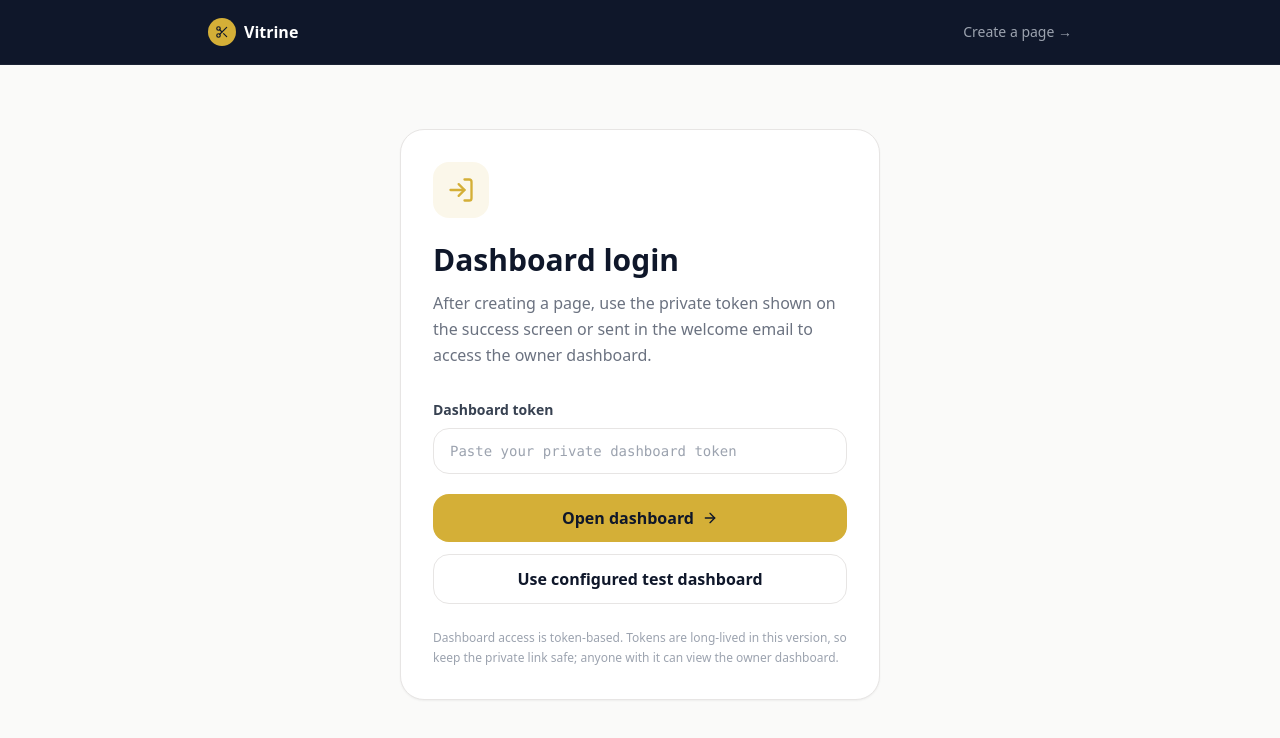
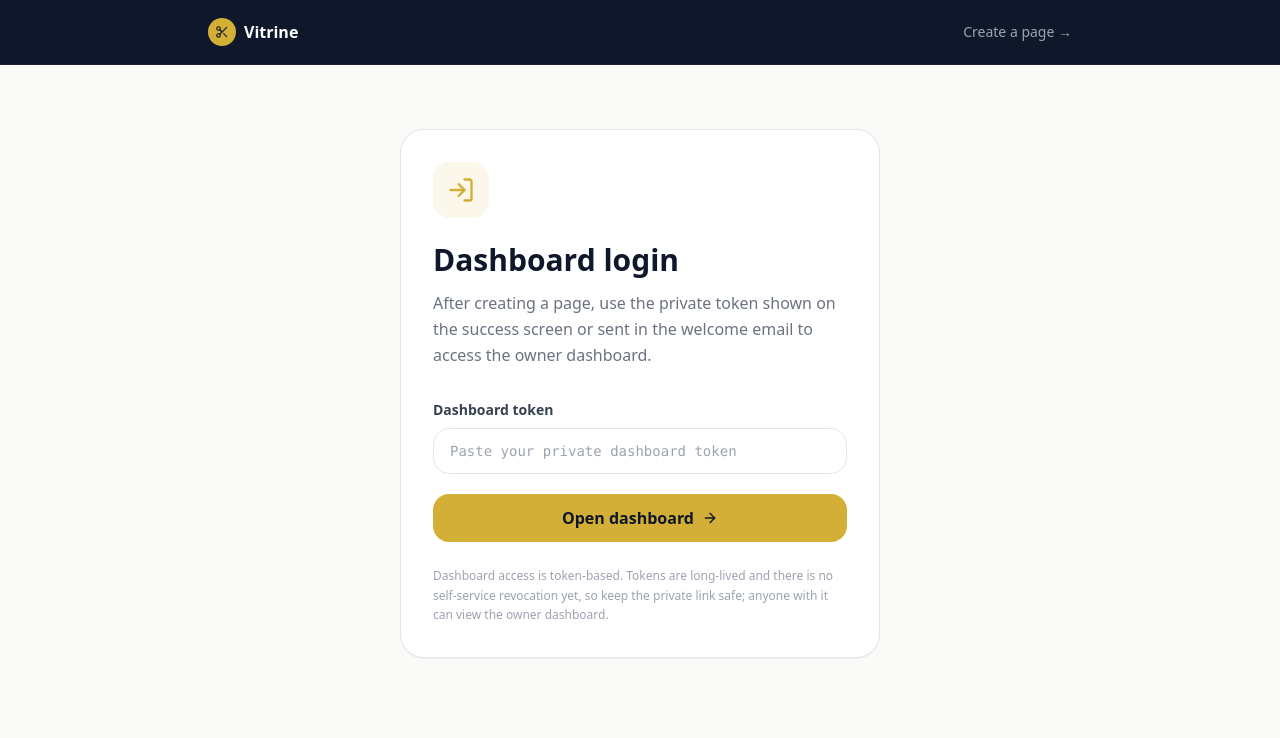
Before and after one commit to gabrieljcsena26-web/vitrine, a Next.js app: page /login in a window 1280 px wide. Shown: the top 738 px of the page. Built offline with nearby package versions, Linux system fonts and the light colour scheme; no server answers.

Commit message:
Remove public test dashboard token
Agent-Logs-Url: https://github.com/gabrieljcsena26-web/vitrine/sessions/c6ac8897-291a-45e5-a27f-6b3ed2746d30

Co-authored-by: gabrieljcsena26-web <251907821+gabrieljcsena26-web@users.noreply.github.com>

```diff
--- a/app/login/page.tsx
+++ b/app/login/page.tsx
@@ -4,8 +4,6 @@ import { FormEvent, useEffect, useState } from 'react'
 import Link from 'next/link'
 import { useRouter } from 'next/navigation'
 import { ArrowRight, CheckCircle, LogIn, Scissors } from 'lucide-react'
-
-const TEST_DASHBOARD_TOKEN = process.env.NEXT_PUBLIC_TEST_DASHBOARD_TOKEN ?? ''
 
 export default function LoginPage() {
   const router = useRouter()
@@ -104,18 +102,8 @@ export default function LoginPage() {
             </button>
           </form>
 
-          {TEST_DASHBOARD_TOKEN && (
-            <button
-              type="button"
-              onClick={() => openDashboard(TEST_DASHBOARD_TOKEN)}
-              className="w-full mt-3 border border-stone-200 text-navy px-6 py-3 rounded-2xl font-semibold hover:border-gold hover:bg-gold/5 transition-colors"
-            >
-              Use configured test dashboard
-            </button>
-          )}
-
           <p className="text-xs text-gray-400 leading-relaxed mt-6">
-            Dashboard access is token-based. Tokens are long-lived in this version, so keep the private link safe; anyone with it can view the owner dashboard.
+            Dashboard access is token-based. Tokens are long-lived and there is no self-service revocation yet, so keep the private link safe; anyone with it can view the owner dashboard.
           </p>
         </div>
       </main>
--- a/app/page.tsx
+++ b/app/page.tsx
@@ -99,7 +99,7 @@ export default function HomePage() {
                 <span className="text-gray-400 font-bold mb-2">/100</span>
               </div>
               <p className="text-gray-400 text-sm leading-relaxed">
-                82/100 means the core customer flow is ready; the remaining points are for payments, domains, monitoring, and launch operations.
+                Core launch paths are ready; the remaining work is payments, domains, monitoring, and launch operations.
               </p>
             </div>
             <div className="grid grid-cols-1 sm:grid-cols-2 gap-3">
```
Also changed, not shown: 1 other file (tests, documents, lock files or other folders).
